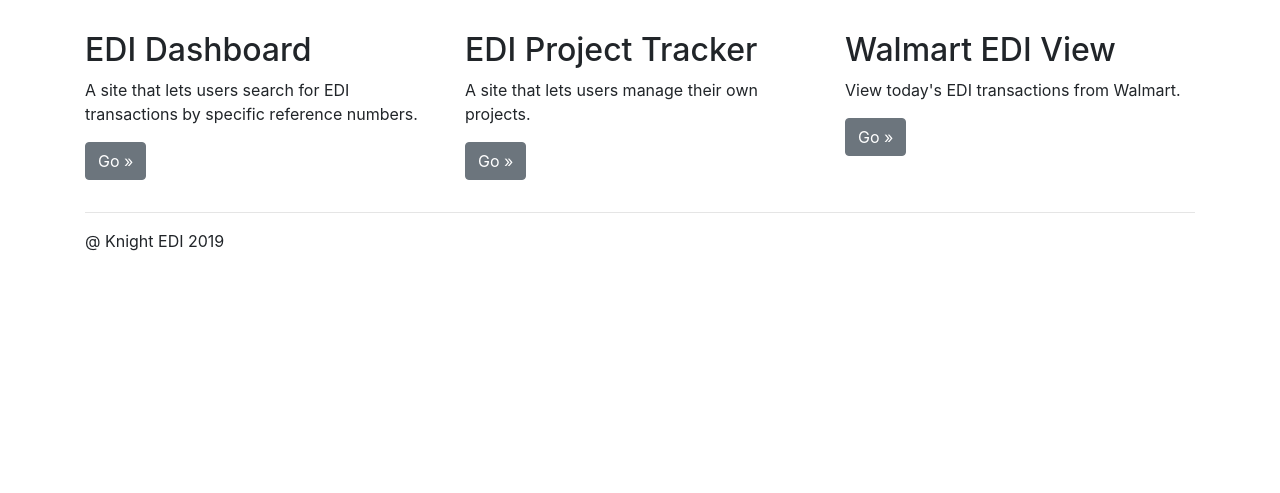
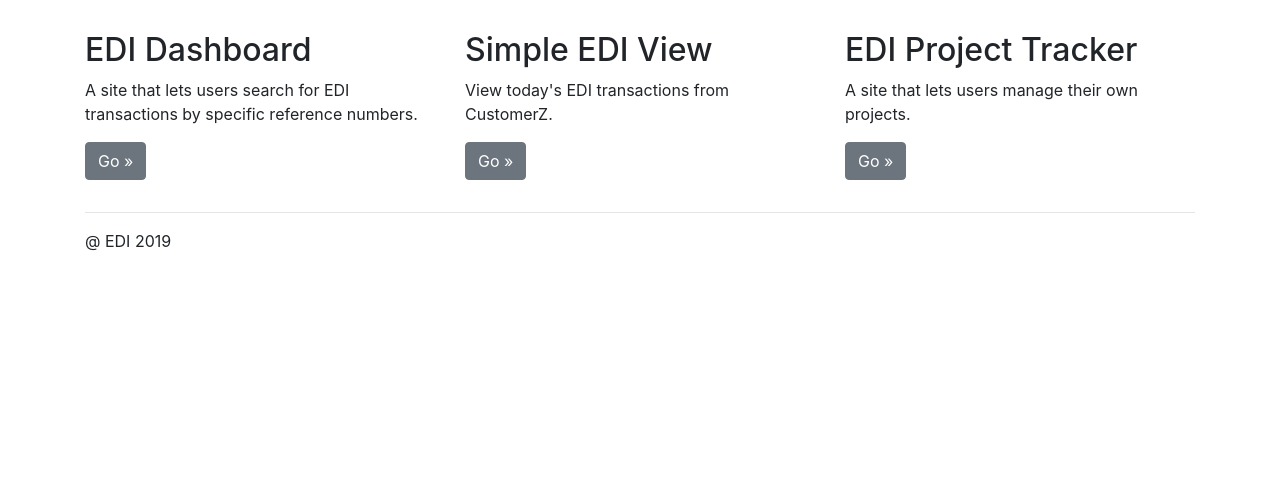
Before and after one commit to Superzoidberg/ProjectTrackerPublic, a Flask app: page / in a window 1280 px wide. Shown: the part 231-724 px from the top of the page. Run offline with Flask 2, Linux system fonts and the light colour scheme; some libraries are stand-ins or nearby versions.

Commit message:
updates index page

```diff
--- a/app/templates/index.html
+++ b/app/templates/index.html
@@ -14,7 +14,7 @@
 			<!-- Main jumbotron for a primary marketing message or call to action -->
 			<div class="jumbotron">
 				<div class="container">
-					<h1 class="display-3">Knight EDI Apps</h1>
+					<h1 class="display-3">EDI Apps</h1>
 					<p>
 					</p>
 				</div>
@@ -29,14 +29,14 @@
 						<p><a class="btn btn-secondary" href="/sisearch" role="button">Go &raquo;</a></p>
 					</div>
 					<div class="col-md-4">
+						<h2>Simple EDI View</h2>
+						<p>View today's EDI transactions from CustomerZ. </p>
+						<p><a class="btn btn-secondary" href="/simpleview" role="button">Go &raquo;</a></p>
+					</div>
+					<div class="col-md-4">
 						<h2>EDI Project Tracker</h2>
 						<p>A site that lets users manage their own projects. </p>
 						<p><a class="btn btn-secondary" href="/login" role="button">Go &raquo;</a></p>
-					</div>
-					<div class="col-md-4">
-						<h2>Walmart EDI View</h2>
-						<p>View today's EDI transactions from Walmart. </p>
-						<p><a class="btn btn-secondary" href="/walmartview" role="button">Go &raquo;</a></p>
 					</div>
 				</div>
 
@@ -49,7 +49,7 @@
 
 
 	<footer class="container">
-		<p>@ Knight EDI 2019</p>
+		<p>@ EDI 2019</p>
 	</footer>
 </body>
 </html>
```
Also changed, not shown: 1 other file.
